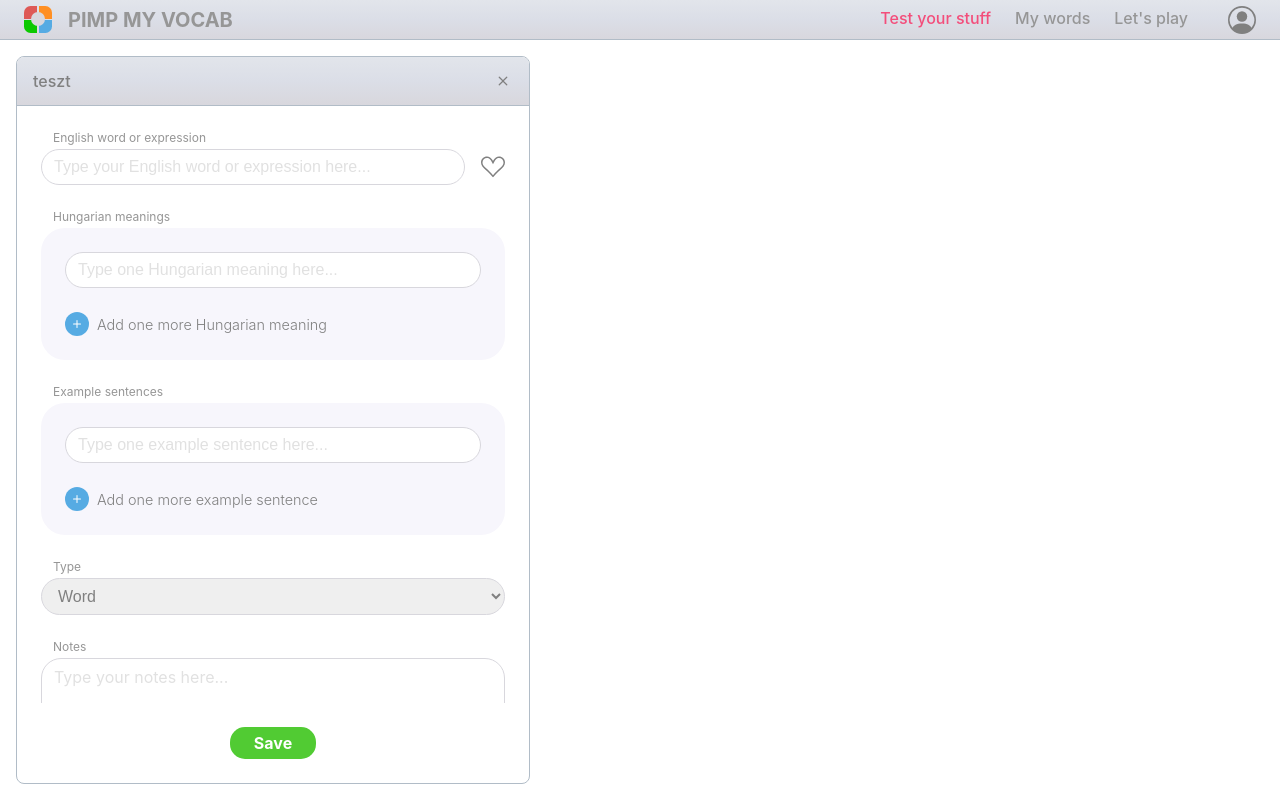
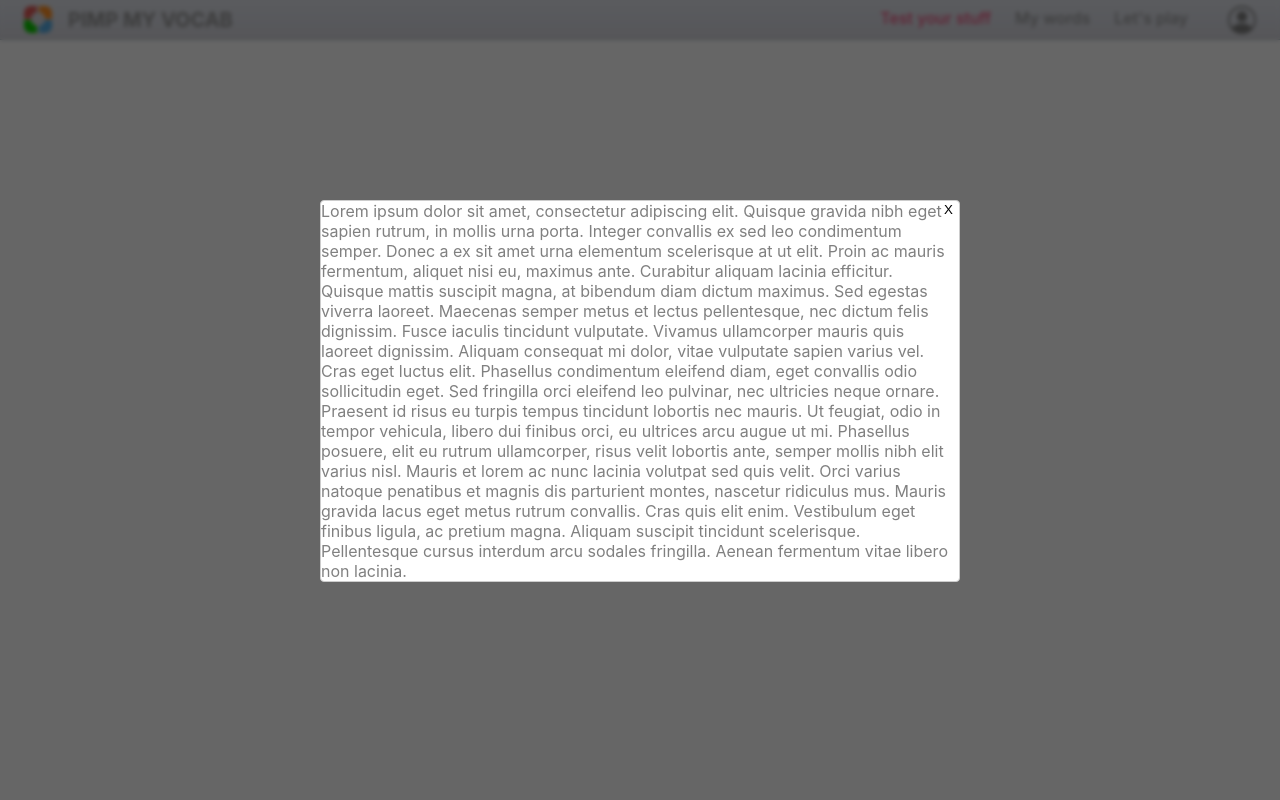
Before and after one commit to Crepkey/pmv_frond_end, a React (Create React App) app: page /test in a window 1280 px wide. Built offline with nearby package versions, Linux system fonts and the light colour scheme.

Commit message:
Dummy modal component is done

```diff
--- a/src/App.tsx
+++ b/src/App.tsx
@@ -6,6 +6,7 @@ import MyWords from "./components/mainComponents/MyWords";
 import Home from "./components/mainComponents/Home";
 import Game from "./components/mainComponents/Game";
 import EditWord from "./components/subComponents/myWords/EditWord";
+import Modal from "./components/generalComponents/Modal";
 
 // Styles
 import styled from "styled-components";
@@ -23,7 +24,7 @@ function App() {
 			<MenuBar />
 
 			<Switch>
-				<Route path="/test" component={() => <EditWord title="teszt" />} /> {/* Here you can pass any component that you want to test */}
+				<Route path="/test" component={() => <Modal />} /> {/* Here you can pass any component that you want to test */}
 				<Route path="/my-words" component={MyWords} />
 				<Route path="/lets-play" component={Game} />
 				<Route path="/" exact component={Home} />
--- /dev/null
+++ b/src/components/generalComponents/Modal.tsx
@@ -0,0 +1,65 @@
+import { Fragment } from "react";
+import styled from "styled-components";
+
+export const ModalBackgroundCover = styled.div`
+	background: rgba(0, 0, 0, 0.6);
+	backdrop-filter: blur(2px);
+	position: absolute;
+	top: 0;
+	left: 0;
+	right: 0;
+	bottom: 0;
+	z-index: 1;
+`;
+
+export const ModalContainer = styled.div`
+	background: white;
+	border: 1px solid #ccc;
+	border-radius: 4px;
+	position: absolute;
+	top: 25%;
+	left: 50%;
+	transform: translate(-50%);
+	min-width: 30rem;
+	z-index: 2;
+`;
+
+export const CloseButton = styled.button`
+	background: none;
+	border: none;
+	position: absolute;
+	top: 0;
+	right: 0;
+	z-index: 1;
+	svg {
+		font-size: 1.5em;
+	}
+	&:hover {
+		cursor: pointer;
+	}
+`;
+
+export default function Modal() {
+	return (
+		<Fragment>
+			<ModalBackgroundCover />
+			<ModalContainer>
+				<CloseButton>X</CloseButton>
+				<div>
+					Lorem ipsum dolor sit amet, consectetur adipiscing elit. Quisque gravida nibh eget sapien rutrum, in mollis urna porta. Integer
+					convallis ex sed leo condimentum semper. Donec a ex sit amet urna elementum scelerisque at ut elit. Proin ac mauris fermentum,
+					aliquet nisi eu, maximus ante. Curabitur aliquam lacinia efficitur. Quisque mattis suscipit magna, at bibendum diam dictum
+					maximus. Sed egestas viverra laoreet. Maecenas semper metus et lectus pellentesque, nec dictum felis dignissim. Fusce iaculis
+					tincidunt vulputate. Vivamus ullamcorper mauris quis laoreet dignissim. Aliquam consequat mi dolor, vitae vulputate sapien varius
+					vel. Cras eget luctus elit. Phasellus condimentum eleifend diam, eget convallis odio sollicitudin eget. Sed fringilla orci
+					eleifend leo pulvinar, nec ultricies neque ornare. Praesent id risus eu turpis tempus tincidunt lobortis nec mauris. Ut feugiat,
+					odio in tempor vehicula, libero dui finibus orci, eu ultrices arcu augue ut mi. Phasellus posuere, elit eu rutrum ullamcorper,
+					risus velit lobortis ante, semper mollis nibh elit varius nisl. Mauris et lorem ac nunc lacinia volutpat sed quis velit. Orci
+					varius natoque penatibus et magnis dis parturient montes, nascetur ridiculus mus. Mauris gravida lacus eget metus rutrum
+					convallis. Cras quis elit enim. Vestibulum eget finibus ligula, ac pretium magna. Aliquam suscipit tincidunt scelerisque.
+					Pellentesque cursus interdum arcu sodales fringilla. Aenean fermentum vitae libero non lacinia.
+				</div>
+			</ModalContainer>
+		</Fragment>
+	);
+}
```
